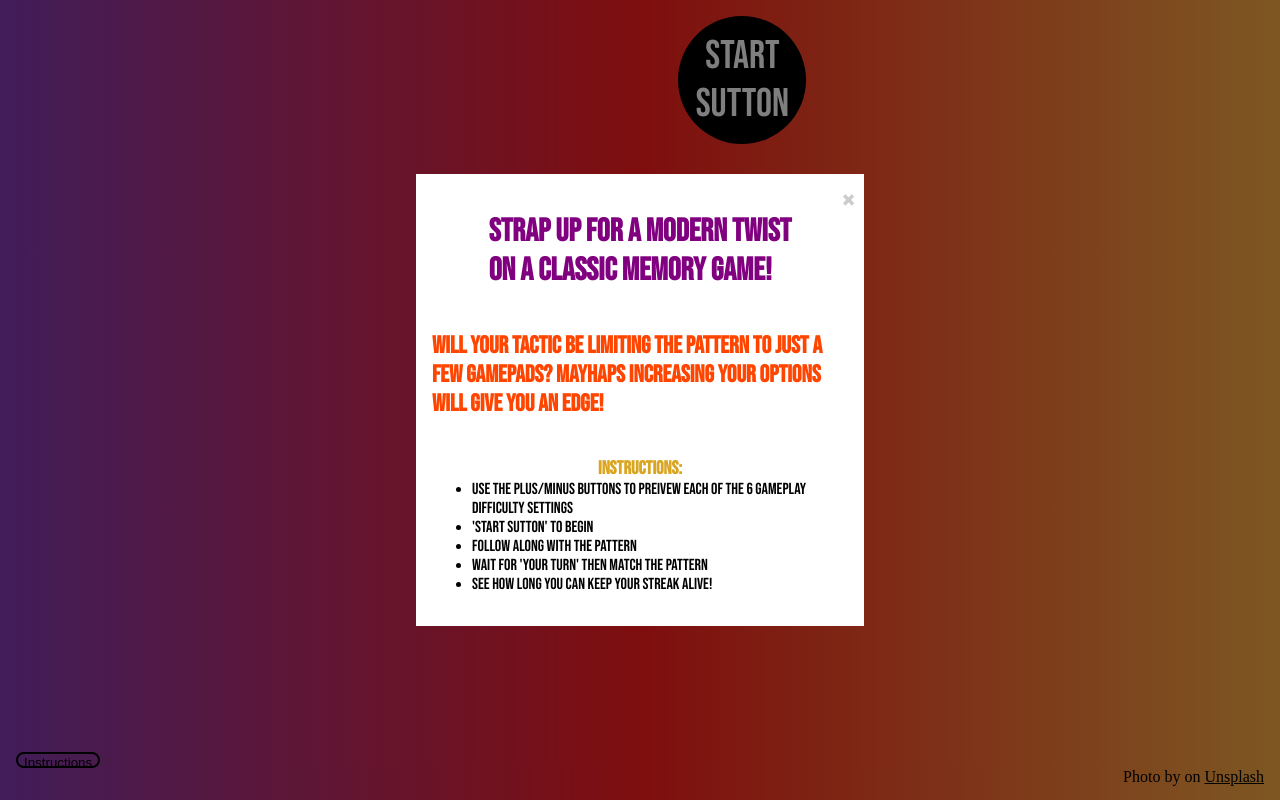
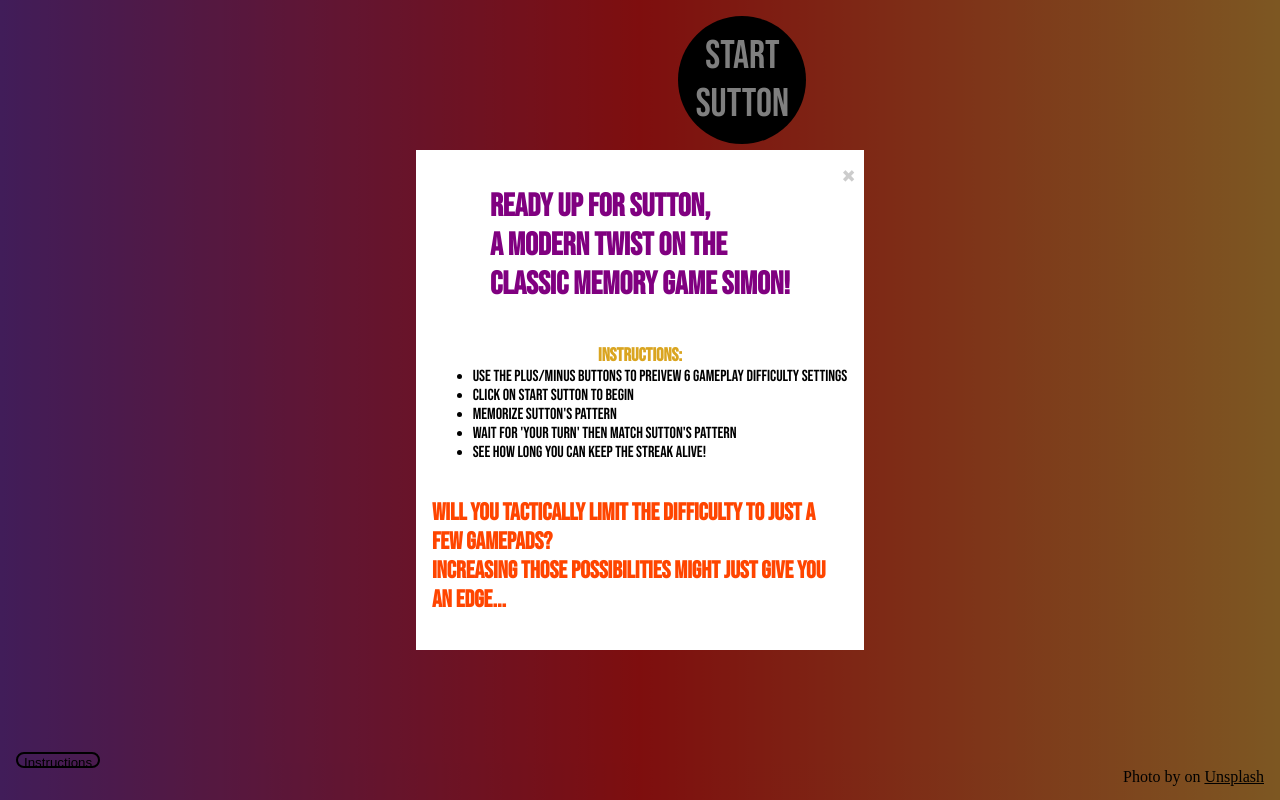
Before and after one commit to trevor4n/Sutton, a website: page index.html in a window 1280 px wide. Drawn offline with Linux system fonts and the light colour scheme; no server answers.

Commit message:
Minor changes to Modal instructions

```diff
--- a/index.html
+++ b/index.html
@@ -40,16 +40,18 @@
 
     <div class='modal-bg'>
         <div class='modal'>
-            <h1>Strap up for a modern twist <br> on a classic memory game!</h1>
-            <h2>Will your tactic be limiting the pattern to just a few gamepads? Mayhaps increasing your options will give you an edge! </h2>
-            <h3>Instructions:</h3>
-            <ul>
-                <li>Use the plus/minus buttons to preivew each of the 6 gameplay difficulty settings</li>
-                <li>'Start Sutton' to begin</li>
-                <li>Follow along with the pattern</li>
-                <li>Wait for 'your turn' then match the pattern</li>
-                <li>See how long you can keep your streak alive!</li>
-            </ul>
+            <h1>Ready up for Sutton,
+                <br> a modern twist on the
+                <br> classic memory game Simon!</h1>
+                <h3>Instructions:</h3>
+                <ul>
+                    <li>Use the plus/minus buttons to preivew 6 gameplay difficulty settings</li>
+                    <li>Click on Start Sutton to begin</li>
+                    <li>Memorize Sutton's pattern</li>
+                    <li>Wait for 'your turn' then match Sutton's pattern</li>
+                    <li>See how long you can keep the streak alive!</li>
+                </ul>
+                <h2>Will you tactically limit the difficulty to just a few gamepads? <br> Increasing those possibilities might just give you an edge... </h2>
             <span class='modal-close'>&times;</span>
         </div>
     </div>
```
